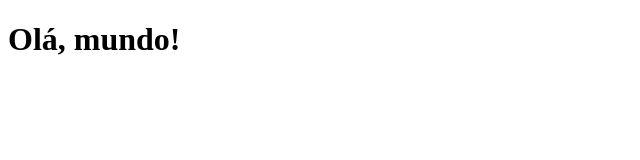
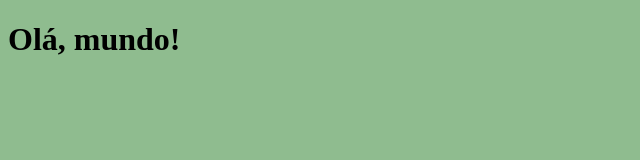
Before and after one commit to cauachupel/teste.1, a plain HTML site: page index.html in a window 1280 px wide. Shown: the whole page, without its empty margins (0-640 px from the left). Drawn offline with Linux system fonts and the light colour scheme.

Commit message:
adição de CSS

```diff
--- a/index.html
+++ b/index.html
@@ -4,6 +4,7 @@
 <head>
     <meta charset="UTF-8">
     <meta name="viewport" content="width=device-width, initial-scale=1.0">
+    <link rel="stylesheet" href="style.css">
     <title>Teste.1 </title>
 </head>
 <body>
--- /dev/null
+++ b/style.css
@@ -0,0 +1,4 @@
+body {
+    background-color: darkseagreen;
+
+}
```
